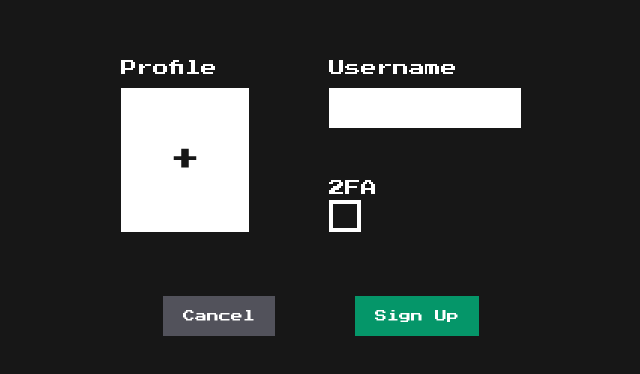
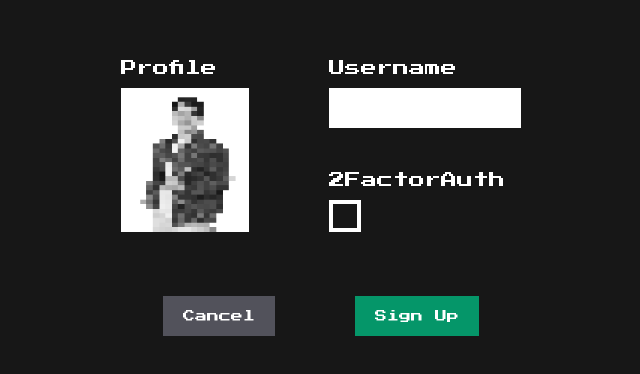
Before and after one commit to over-the-inner-circle/front-end, a React (Vite) app: page /sign-up in a window 1280 px wide. Shown: the part 204-578 px from the top of the page, without its empty margins (319-959 px from the left). Built offline with nearby package versions, Linux system fonts and the light colour scheme; no server answers.

Commit message:
[feat] now image is uploaded and default profile image is added

```diff
--- a/src/index.css
+++ b/src/index.css
@@ -19,3 +19,11 @@ div.stop-dragging
   -webkit-user-select: none;
   user-select: none;
 }
+
+div.text-stroke {
+  text-shadow:
+          /*-4px -4px 0 #000;*/
+          /*4px -4px 0 #000,*/
+          /*-4px 4px 0 #000,*/
+          3px 3px 0 #000;
+}
--- a/src/pages/SignUp.tsx
+++ b/src/pages/SignUp.tsx
@@ -3,26 +3,47 @@ import {useLocation, useNavigate} from "react-router-dom";
 import Button from "@/atom/Button";
 import Spacer from "@/atom/Spacer";
 
+interface ImageInfo {
+  file: File;
+  url: string;
+  type: string;
+}
+
 const SignUp = () => {
 
   const REQUEST_URL = import.meta.env.VITE_REQUEST_URL;
+  const DEFAULT_PROFILE_IMAGE_URL = '/src/assets/default_profile_image.png';
 
   const [is2faOn, setIs2faOn] = useState(false);
   const [nickname, setNickname] = useState("");
-  // const [imgUrl, setImgUrl] = useState("");
+  const [imageInfo, setImageInfo] = useState<ImageInfo | null>(null);
 
   const navigate = useNavigate();
   const location = useLocation();
   const newUserInfo = location.state;
   const inputRef = useRef<HTMLInputElement | null>(null);
 
-  const onUploadImage = useCallback((e: React.ChangeEvent<HTMLInputElement>) => {
-    if (!e.target.files) {
-      return;
+  // const onUploadImage = useCallback((e: React.ChangeEvent<HTMLInputElement>) => {
+  //   if (!e.target.files) {
+  //     return;
+  //   }
+  //   console.log(e.target.value);
+  //   // setImgUrl(e.target.value);
+  // }, []);
+
+  const onUploadImage = (e: React.ChangeEvent<HTMLInputElement>) => {
+    const fileList = e.target.files;
+
+    if (fileList && fileList[0]) {
+      const fileUrl = URL.createObjectURL(fileList[0]);
+      setImageInfo({
+        file: fileList[0],
+        url: fileUrl,
+        type: fileList[0].type
+      })
     }
-    console.log(e.target.value);
-    // setImgUrl(e.target.value);
-  }, []);
+    console.log(imageInfo);
+  }
 
   const onUploadImageButtonClick = useCallback(() => {
     if (!inputRef.current) {
@@ -30,6 +51,16 @@ const SignUp = () => {
     }
     inputRef.current.click();
   }, []);
+
+  const currentProfileImageUrl = () => {
+    if (imageInfo) {
+      return imageInfo.url;
+    } else if (newUserInfo && newUserInfo.profImg) {
+      return newUserInfo.profImg;
+    } else {
+      return DEFAULT_PROFILE_IMAGE_URL;
+    }
+  }
 
   const signUpNewUser = async () => {
     // TODO : 회원가입 API POST 요청
@@ -72,38 +103,37 @@ const SignUp = () => {
     setNickname(e.target.value);
   }
 
-  // useEffect(() => {
-  //   if (newUserInfo.profImg !== null) {
-  //     setImgUrl(newUserInfo.profImg);
-  //   }
-  // }, [newUserInfo]);
-
   return (
-    <div className="flex flex-col items-center justify-center w-full h-full bg-neutral-900 font-pixel text-white">
+    <div className="flex flex-col items-center justify-center w-full h-full bg-neutral-900 font-pixel text-white z-0">
       <div className="flex flex-row gap-20 mb-16">
         <div className="flex flex-col stop-dragging">
         <span className="mb-2"> Profile </span>
-        <div className="flex h-36 w-32 bg-white justify-center items-center flex">
-          {/*<img className="h-full w-full" alt="profile" />*/}
+        <div className={`h-36 w-32 bg-cover bg-white`}>
+          <img src={currentProfileImageUrl()}
+               alt="profileImage"
+               className="h-36 w-32 hover:border-gray-400"
+               onClick={onUploadImageButtonClick}
+          />
+          {/*<div className="text-neutral-200 text-stroke text-3xl hover:text-neutral-400 z-50"*/}
+          {/*     onClick={onUploadImageButtonClick}> +*/}
+          {/*</div>*/}
           <input className="hidden"
                  type="file"
-                 accept="image/*"
+                 accept="image/jpeg, image/png, image/jpg"
                  ref={inputRef}
                  onChange={onUploadImage}/>
-          <span className="text-3xl text-true-gray hover:text-gray-400 z-50"
-                onClick={onUploadImageButtonClick}> +
-          </span>
         </div>
       </div>
         <div className="flex flex-col">
           <div className="mb-2 stop-dragging"> Username </div>
-          <input className="w-48 h-10 bg-white text-true-gray mb-12"
+          <input className="w-48 h-10 bg-white text-true-gray mb-10"
                  type="text"
                  value={nickname}
                  onChange={onChangeUsernameInput}/>
           <div className="stop-dragging">
-            <span className="mb-2"> 2FA </span>
-            <div className="box-content flex h-6 w-6 border-solid border-4 border-white justify-center items-center hover:border-gray-400"
+            <span> 2FactorAuth </span>
+            <div className="box-content flex h-6 w-6 border-solid border-4 border-white
+                            justify-center items-center hover:border-gray-400 mt-2"
                   onClick={handle2fa}>
               {is2faOn ? <div className="box-content h-4 w-4 bg-white"></div> : null}
            </div>
```
Also changed, not shown: src/assets/default_profile_image.png (added).
